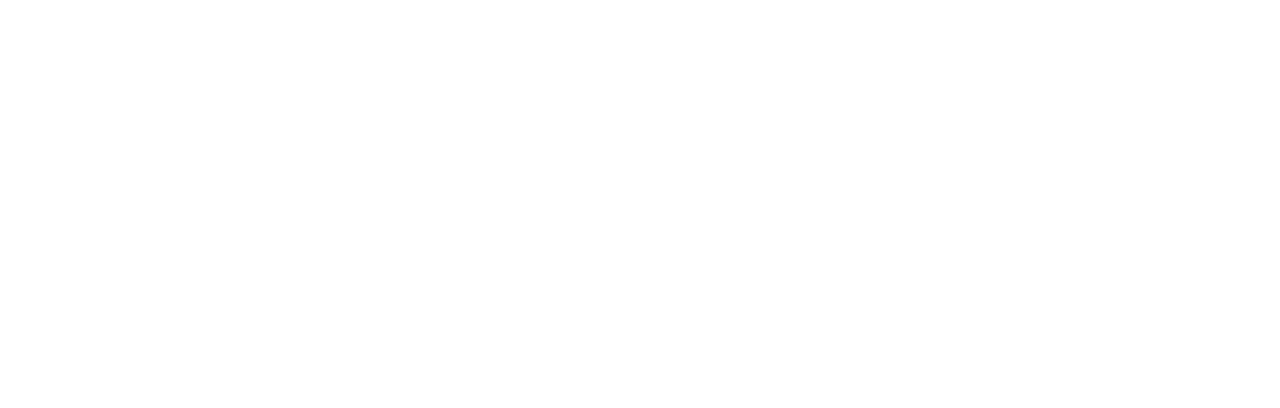
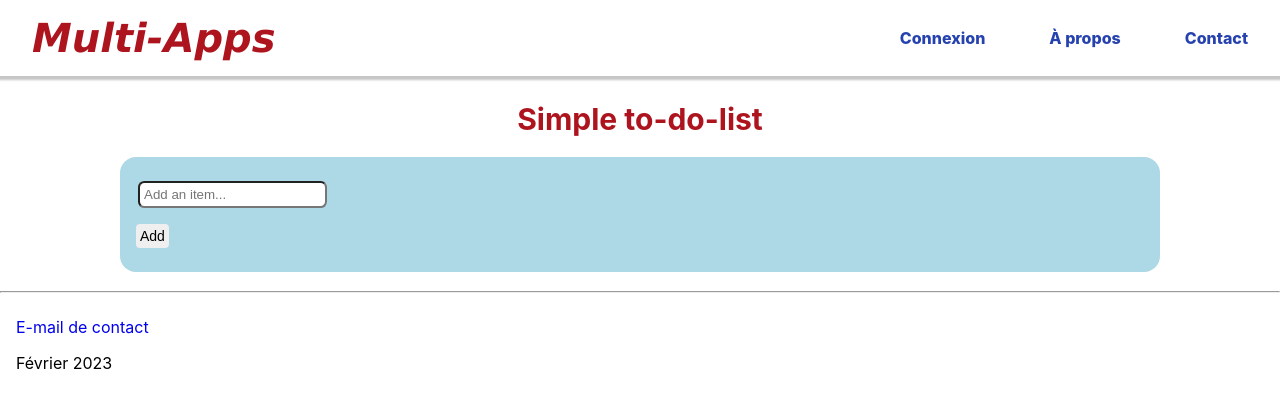
Before and after one commit to Louis75011/react-multi-app, a React (Create React App) app: page /todolist in a window 1280 px wide. Before the commit this address had no page. Shown: the top 408 px of the page. Built offline with nearby package versions, Linux system fonts and the light colour scheme.

Commit message:
add todolist module

```diff
--- a/package.json
+++ b/package.json
@@ -6,6 +6,7 @@
     "@testing-library/jest-dom": "^5.16.5",
     "@testing-library/react": "^13.4.0",
     "@testing-library/user-event": "^13.5.0",
+    "chart.js": "^4.2.1",
     "firebase": "^9.17.2",
     "react": "^18.2.0",
     "react-dom": "^18.2.0",
--- a/src/App.js
+++ b/src/App.js
@@ -11,6 +11,7 @@
 import Multiform from './component/MultiForm/Multiform.jsx'
 import Chrono from './component/Chrono/Chrono'
 import InfiniteScroll from './component/InfiniteScroll/infiniteScroll'
+import TodoList from './component/TodoList/TodoList'
 import './App.scss'
 
 function App() {
@@ -29,6 +30,7 @@
               <Route path="/multiform" element={<Multiform />} />
               <Route path="/chrono" element={<Chrono />} />
               <Route path="/infinite-gallery" element={<InfiniteScroll />} />
+              <Route path="/todolist" element={<TodoList />} />
             </Route>
           </Routes>
         </LanguageProvider>
--- /dev/null
+++ b/src/component/TodoList/TodoList.jsx
@@ -0,0 +1,103 @@
+import { useState } from 'react'
+import './TodoList.scss'
+
+function TodoList() {
+  const [newItem, setNewItem] = useState('')
+  const [items, setItems] = useState([])
+  const [showEdit, setShowEdit] = useState(-1)
+  const [updatedText, setUpdatedText] = useState('')
+
+  /* Adds a new item to the list array*/
+  function addItem() {
+    // ! Check for empty item
+    if (!newItem) {
+      alert('Press enter an item.')
+      return
+    }
+
+    const item = {
+      id: Math.floor(Math.random() * 1000),
+      value: newItem,
+    }
+
+    // Add new item to items array
+    setItems((oldList) => [...oldList, item])
+
+    // Reset newItem back to original state
+    setNewItem('')
+  }
+
+  /* Deletes an item based on the `item.id` key */
+  function deleteItem(id) {
+    const newArray = items.filter((item) => item.id !== id)
+    setItems(newArray)
+  }
+
+  /* Edit an item text after creating it. */
+  function editItem(id, newText) {
+    // Get the current item
+    const currentItem = items.filter((item) => item.id === id)
+
+    // Create a new item with same id
+    const newItem = {
+      id: currentItem.id,
+      value: newText,
+    }
+
+    deleteItem(id)
+
+    // Replace item in the item list
+    setItems((oldList) => [...oldList, newItem])
+    setUpdatedText('')
+    setShowEdit(-1)
+  }
+
+  // Main part of app
+  return (
+    <div className="todolist">
+      <h2>Simple to-do-list</h2>
+      <div className="todolist-container">
+        <input
+          type="text"
+          placeholder="Add an item..."
+          value={newItem}
+          onChange={(e) => setNewItem(e.target.value)}
+        />
+
+        <button className="button" onClick={() => addItem()}>
+          Add
+        </button>
+
+        <ul>
+          {items.map((item) => {
+            return (
+              <div>
+                <li key={item.id} onClick={() => setShowEdit(item.id)}>
+                  {item.value}
+                  <button className="button" onClick={() => deleteItem(item.id)}>
+                    ❌
+                  </button>
+                </li>
+
+                {showEdit == item.id && (
+                  <div>
+                    <input
+                      type="text"
+                      value={updatedText}
+                      onChange={(e) => setUpdatedText(e.target.value)}
+                    />
+                    <button className="button" onClick={() => editItem(item.id, updatedText)}>
+                      Update
+                    </button>
+                  </div>
+                )}
+              </div>
+            )
+          })}
+        </ul>
+      </div>
+    </div>
+  )
+}
+
+export default TodoList
--- /dev/null
+++ b/src/component/TodoList/TodoList.scss
@@ -0,0 +1,54 @@
+.todolist {
+  display: flex;
+  flex-direction: column;
+  align-items: center;
+  justify-content: center;
+
+  .todolist-container {
+    width: 80%;
+    padding: 0.5rem;
+    background-color: lightblue;
+    border-radius: 1rem;
+    margin-bottom: 0.7rem;
+  }
+
+  .button {
+    font-size: 14px;
+    margin-left: 8px;
+    border: none;
+    color: black;
+    border-radius: 4px;
+    padding: 4px;
+  }
+
+  input {
+    padding: 4px;
+    margin: 16px 10px;
+    border-radius: 0.4rem;
+  }
+
+  ul {
+    list-style: none;
+  }
+
+  li {
+    margin: 12px 0;
+
+    input[type='text'] {
+      margin-right: 8px;
+    }
+
+    button {
+      font-size: 14px;
+      background-color: #4caf50;
+      color: white;
+      border: none;
+      border-radius: 4px;
+      cursor: pointer;
+
+      &:hover {
+        background-color: #3e8e41;
+      }
+    }
+  }
+}
--- a/src/component/layout/Popup.jsx
+++ b/src/component/layout/Popup.jsx
@@ -28,7 +28,7 @@
     <>
       {showPopup && (
         <div className="popup-overlay">
-          <p>Veuillez sélectionner une sous application !</p>
+          <p>Veuillez sélectionner un sous module pour l'essayer !</p>
         </div>
       )}
     </>
--- a/src/component/views/Home.jsx
+++ b/src/component/views/Home.jsx
@@ -35,6 +35,19 @@
       description: "Visionner une banque d'images infinie avec fonctionnalité de recherche.",
       link: '/infinite-gallery',
     },
+    {
+      imagePath: '/images/todolist.png',
+      title: 'Liste des tâches',
+      description:
+        'Utile pour un utilisateur de pouvoir ajouter des notes, les modifier et les supprimer',
+      link: '/todolist',
+    },
+    // {
+    //   imagePath: '/images/images-bank.png',
+    //   title: "Site e-commerce",
+    //   description: "Ajouter et modifier des éléments au panier",
+    //   link: '/cart',
+    // },
   ]
 
   return (
--- a/src/component/views/LoginForm.jsx
+++ b/src/component/views/LoginForm.jsx
@@ -8,17 +8,17 @@
 import '../../style/views/LoginForm.scss'
 
 function LoginForm() {
+  const [loggedIn, setLoggedIn] = useState(false)
+  const [wrongPassword, setWrongPassword] = useState(false)
+  const [accountAlreadyExist, setAccountAlreadyExist] = useState(false)
+  const { auth } = useContext(FirebaseContext)
   const emailRef = useRef()
   const passwordRef = useRef()
-  const { auth } = useContext(FirebaseContext)
-  const [loggedIn, setLoggedIn] = useState(false)
   const navigate = useNavigate()
-  const [wrongPassword, setWrongPassword] = useState(false)
-  const [accountAlreadyExist, setAccountAlreadyExist] = useState(false)
 
   useEffect(() => {
     const unsubscribe = auth.onAuthStateChanged((user) => {
-      setLoggedIn(!!user)
+      setLoggedIn(!!user) // null retourne false, not null retourne vrai
     })
     return unsubscribe
   }, [auth])
--- a/src/style/layout/Popup.scss
+++ b/src/style/layout/Popup.scss
@@ -11,6 +11,12 @@
   color: yellow;
   background-color: rgba(0, 0, 0, 0.4);
   text-transform: uppercase;
-  font-size: 66px;
+  font-size: 56px;
   font-weight: 800;
+
+  p {
+    max-width: 250px;
+    text-align: center;
+    letter-spacing: 1px;
+  }
 }
```
Also changed, not shown: public/images/todolist.png (added), 1 other file (tests, documents, lock files or other folders).
